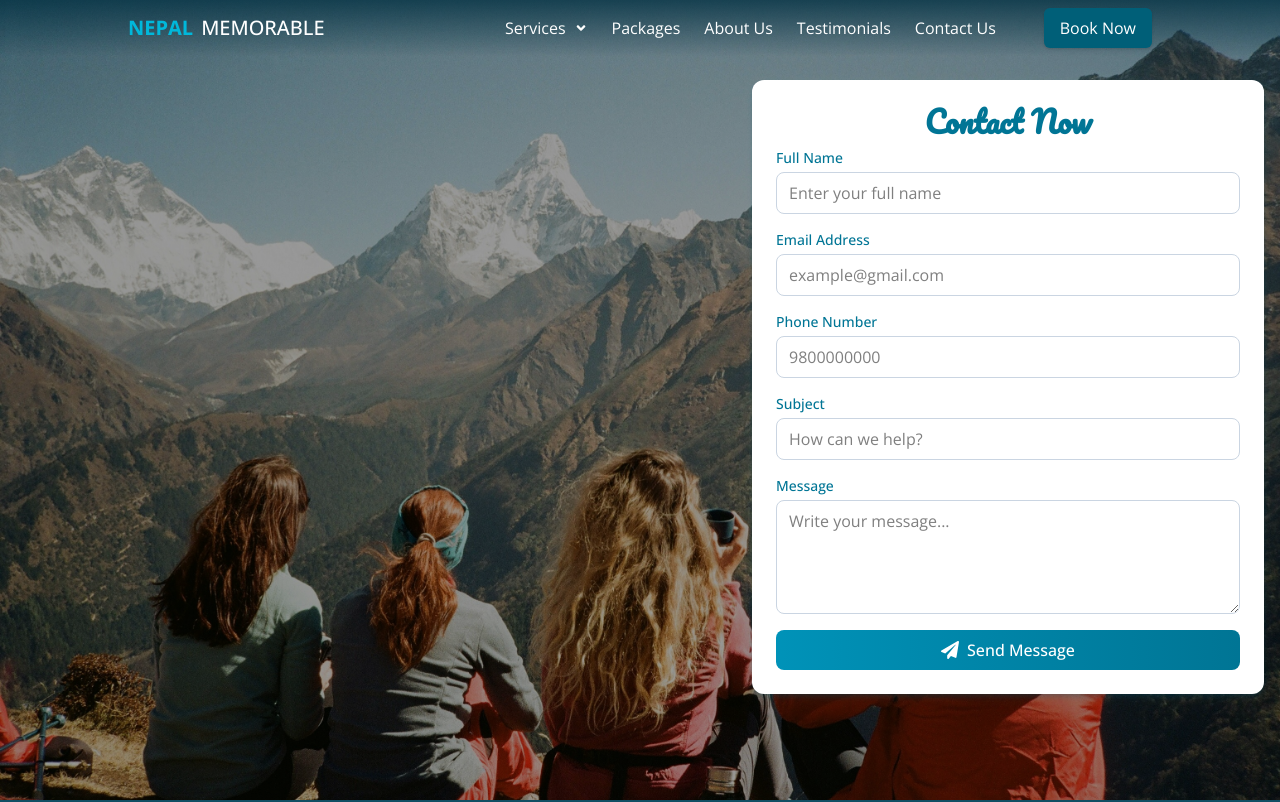
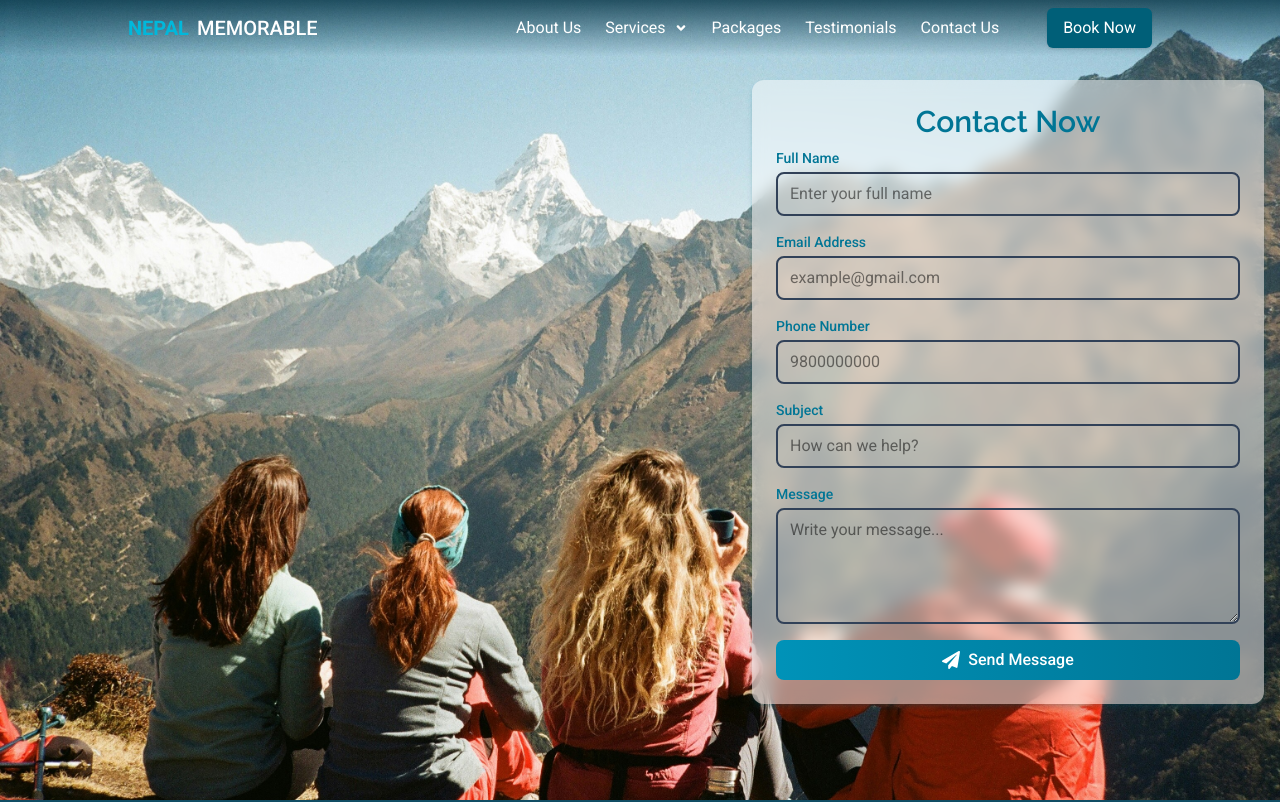
Before and after one commit to tikadatta2005/nepalmemorable, a Next.js app: page /contact-us in a window 1280 px wide. Shown: the top 802 px of the page. Built offline with nearby package versions, Linux system fonts and the light colour scheme.

Commit message:
This is contact paghe

```diff
--- a/app/contact-us/page.jsx
+++ b/app/contact-us/page.jsx
@@ -4,7 +4,7 @@ import React from "react";
 
 const Page = async () => {
   return (
-    <main className="relative w-full min-h-screen bg-black/40">
+    <main className="relative w-full min-h-screen bg-black/0">
       {/* Optimized Background */}
       <Image
         src="/assets/bookings/bg.jpg"
--- a/app/globals.css
+++ b/app/globals.css
@@ -1,20 +1,21 @@
 @import "tailwindcss";
-/* Use Pacifico for headings */
+
+/* Use Raleway for headings */
 h1, h2, h3, h4, h5, h6 {
-  font-family: var(--font-pacifico), cursive;
+  font-family: var(--font-raleway), sans-serif;
 }
 
-/* Use Open Sans for everything else */
+/* Use Roboto for everything else */
 body {
-  font-family: var(--font-opensans), sans-serif;
+  font-family: var(--font-roboto), sans-serif;
 }
 
-.custom-scroll::-webkit-scrollbar{
+/* Custom Scroll */
+.custom-scroll::-webkit-scrollbar {
   width: 5px;
   background-color: white;
 }
-
-.custom-scroll::-webkit-scrollbar-thumb{
+.custom-scroll::-webkit-scrollbar-thumb {
   width: 5px;
   background-color: slategray;
   border-radius: 5px;
--- a/app/layout.js
+++ b/app/layout.js
@@ -1,29 +1,29 @@
 import "./globals.css";
 import Navbar from "@/components/navbar/Nav";
-import { Pacifico, Open_Sans } from "next/font/google";
+import Footer from "@/components/footer/Footer";
+import { Roboto, Raleway } from "next/font/google";
 import "slick-carousel/slick/slick.css";
 import "slick-carousel/slick/slick-theme.css";
-import Footer from "@/components/footer/Footer";
 
-const pacifico = Pacifico({
-  weight: "400",
+const roboto = Roboto({
+  weight: ["400", "500", "700"],
   subsets: ["latin"],
-  variable: "--font-pacifico",
+  variable: "--font-roboto",
 });
 
-const openSans = Open_Sans({
+const raleway = Raleway({
+  weight: ["400", "600", "700"],
   subsets: ["latin"],
-  variable: "--font-opensans",
+  variable: "--font-raleway",
 });
 
 export default function RootLayout({ children }) {
   return (
-    <html lang="en" className={`${pacifico.variable} ${openSans.variable}`}>
-      <body>
+    <html lang="en" className={`${roboto.variable} ${raleway.variable}`}>
+      <body className="custom-scroll">
         <Navbar />
         {children}
-
-      <Footer/>
+        <Footer />
       </body>
     </html>
   );
--- a/components/contact-us/ContactForm.jsx
+++ b/components/contact-us/ContactForm.jsx
@@ -22,7 +22,7 @@ const ContactForm = () => {
   }
 
   return (
-    <form onSubmit={handleSubmit} className='w-full p-6 bg-white shadow-md shadow-cyan-800/20 rounded-xl space-y-4'>
+    <form onSubmit={handleSubmit} className='w-full p-6 bg-white/50 backdrop-blur-sm shadow-md shadow-cyan-800/20 rounded-xl space-y-4'>
 
       <h1 className='text-3xl font-semibold text-cyan-700 text-center mb-2'>
         Contact Now
@@ -36,7 +36,7 @@ const ContactForm = () => {
           name="name"
           value={data.name}
           onChange={handleChange}
-          className='border border-slate-300 px-3 py-2 rounded-lg focus:outline-none focus:border-cyan-600 focus:ring-1 focus:ring-cyan-600'
+          className='border-2 border-slate-700 px-3 py-2 rounded-lg focus:outline-none focus:border-cyan-600 focus:ring-1 focus:ring-cyan-600'
           placeholder="Enter your full name"
           required
         />
@@ -50,7 +50,7 @@ const ContactForm = () => {
           name="email"
           value={data.email}
           onChange={handleChange}
-          className='border border-slate-300 px-3 py-2 rounded-lg focus:outline-none focus:border-cyan-600 focus:ring-1 focus:ring-cyan-600'
+          className='border-2 border-slate-700 px-3 py-2 rounded-lg focus:outline-none focus:border-cyan-600 focus:ring-1 focus:ring-cyan-600'
           placeholder="example@gmail.com"
           required
         />
@@ -64,7 +64,7 @@ const ContactForm = () => {
           name="phone"
           value={data.phone}
           onChange={handleChange}
-          className='border border-slate-300 px-3 py-2 rounded-lg focus:outline-none focus:border-cyan-600 focus:ring-1 focus:ring-cyan-600'
+          className='border-2 border-slate-700 px-3 py-2 rounded-lg focus:outline-none focus:border-cyan-600 focus:ring-1 focus:ring-cyan-600'
           placeholder="9800000000"
         />
       </div>
@@ -77,7 +77,7 @@ const ContactForm = () => {
           name="subject"
           value={data.subject}
           onChange={handleChange}
-          className='border border-slate-300 px-3 py-2 rounded-lg focus:outline-none focus:border-cyan-600 focus:ring-1 focus:ring-cyan-600'
+          className='border-2 border-slate-700 px-3 py-2 rounded-lg focus:outline-none focus:border-cyan-600 focus:ring-1 focus:ring-cyan-600'
           placeholder="How can we help?"
           required
         />
@@ -91,7 +91,7 @@ const ContactForm = () => {
           value={data.message}
           onChange={handleChange}
           rows="4"
-          className='border border-slate-300 px-3 py-2 rounded-lg focus:outline-none focus:border-cyan-600 focus:ring-1 focus:ring-cyan-600'
+          className='border-2 border-slate-700 px-3 py-2 rounded-lg focus:outline-none focus:border-cyan-600 focus:ring-1 focus:ring-cyan-600'
           placeholder="Write your message..."
           required
         ></textarea>
--- a/components/navbar/Nav.jsx
+++ b/components/navbar/Nav.jsx
@@ -48,7 +48,6 @@ const Nav = () => {
 
   const navigations = [
     { link: "/packages", name: "Packages" },
-    { link: "/about-us", name: "About Us" },
     { link: "/testimonials", name: "Testimonials" },
     { link: "/contact-us", name: "Contact Us" },
   ];
@@ -97,6 +96,14 @@ const Nav = () => {
 
           {/* Desktop Navigation */}
           <div className="w-fit hidden lg:flex gap-2 items-center">
+            <Link
+                href={"/about-us"}
+                className={`w-fit px-2 transition-all duration-300  ${
+                  isScrolled ? "hover:text-cyan-600" : "hover:text-cyan-200"
+                }  hover:scale-105`}
+              >
+                About Us
+              </Link>
             <div className="relative group">
               <Link
                 href="/services"
@@ -179,6 +186,13 @@ const Nav = () => {
 
         {/* Menu Items */}
         <div className="flex-1 overflow-y-auto">
+          <Link
+            href={"/about-us"}
+            onClick={handleMobileLinkClick}
+            className="block w-full p-4 font-medium text-slate-700 hover:text-cyan-700 hover:bg-gray-50 transition-all duration-300 border-b border-gray-200"
+          >
+            About Us
+          </Link>
           {/* Activities Dropdown */}
           <div className="border-b border-gray-200">
             <button
```
